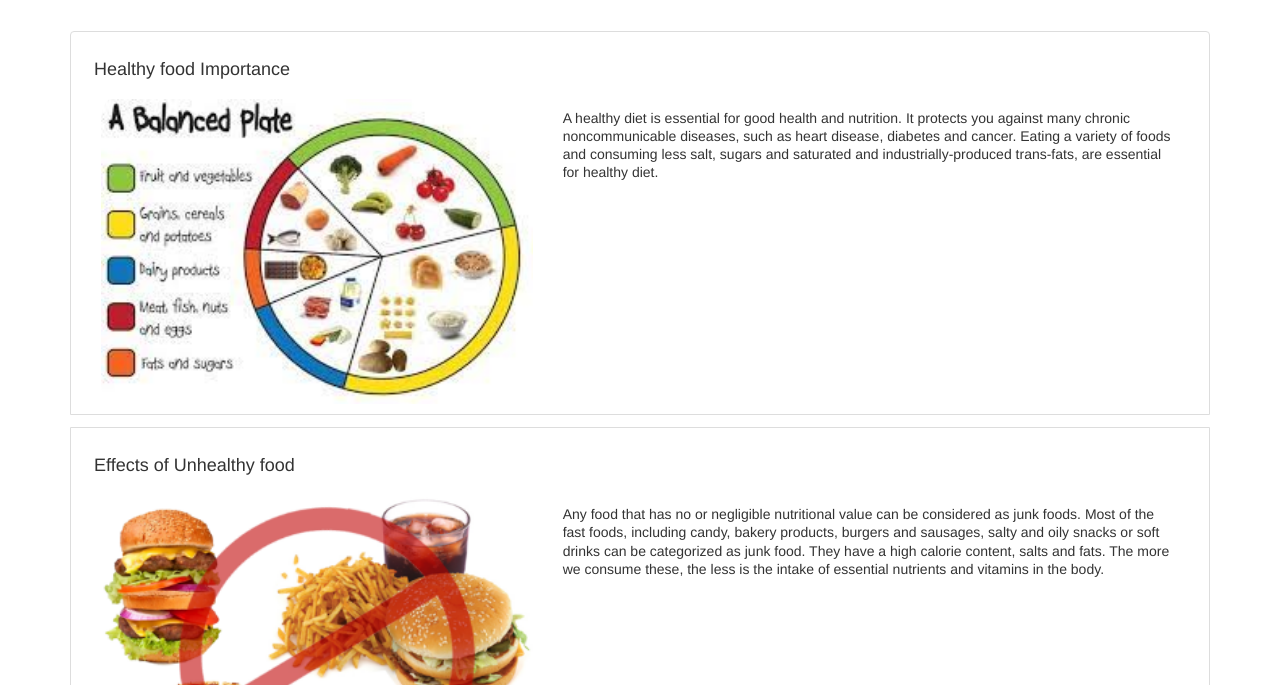
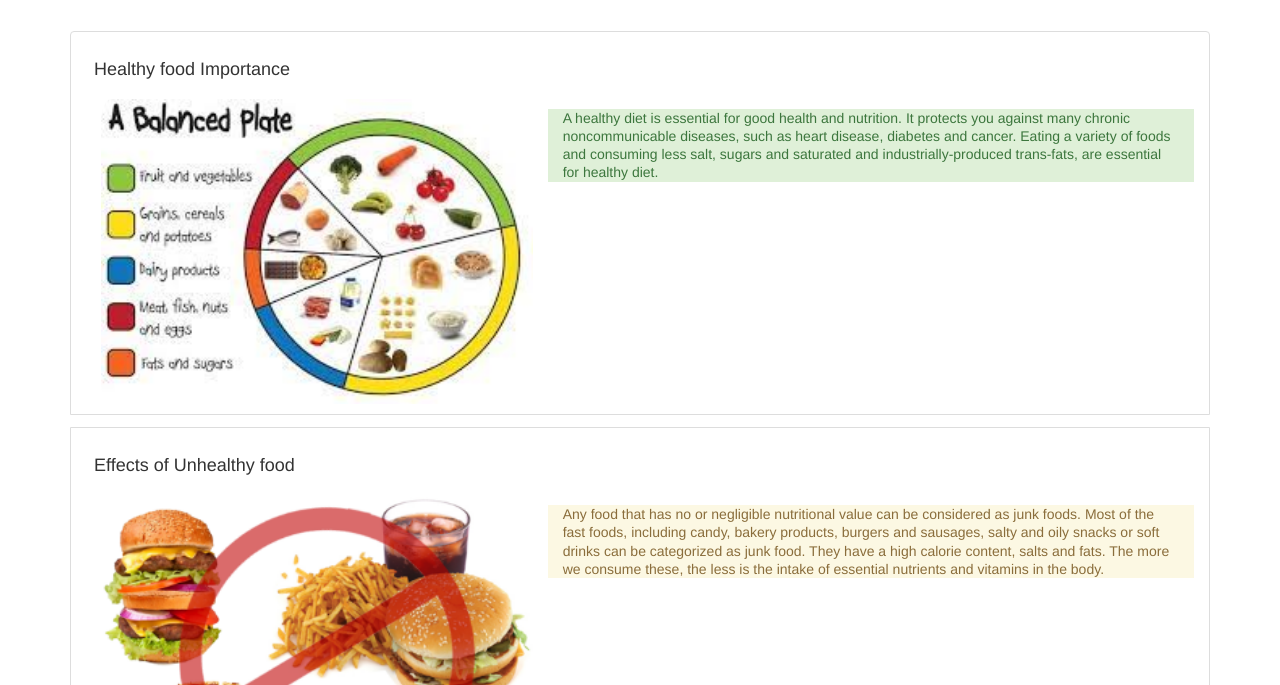
Before and after one commit to Renboou/food-good-and-bad, a plain HTML site: page index.html in a window 1280 px wide. Shown: the part 115-800 px from the top of the page. Drawn offline with nearby package versions, Linux system fonts and the light colour scheme.

Commit message:
Update index.html

```diff
--- a/index.html
+++ b/index.html
@@ -35,7 +35,7 @@
     <li class="list-group-item  col-lg-12 col-md-12 col-sm-12 col-xs-12 nutrition_li" >
       <h4>Healthy food Importance</h4>
       <img src="healthy.jpg" class="img-responsive col-lg-5 col-md-5 col-sm-5 col-xs-12" >
-      <p class="list-group-item-text col-lg-7 col-md-7 col-sm-7 col-xs-12" >A healthy diet is essential for good health and nutrition. It protects you against many chronic noncommunicable diseases, such as heart disease, diabetes and cancer. Eating a variety of foods and consuming less salt, sugars and saturated and industrially-produced trans-fats, are essential for healthy diet.</p>
+      <p class="list-group-item-text col-lg-7 col-md-7 col-sm-7 col-xs-12 list-group-item-success" >A healthy diet is essential for good health and nutrition. It protects you against many chronic noncommunicable diseases, such as heart disease, diabetes and cancer. Eating a variety of foods and consuming less salt, sugars and saturated and industrially-produced trans-fats, are essential for healthy diet.</p>
      </li>
 
        <!-- provide the bootstrap class "list-group-item-warning" along with
@@ -43,7 +43,7 @@
     <li class="list-group-item  col-lg-12 col-md-12 col-sm-12 col-xs-12 nutrition_li"  >
      <h4>Effects of Unhealthy food </h4>
      <img src="junk.png" class="img-responsive col-lg-5 col-md-5 col-sm-5 col-xs-12" >
-     <p class="list-group-item-text col-lg-7 col-md-7 col-sm-7 col-xs-12" >Any food that has no or negligible nutritional value can be considered as junk foods. Most of the fast foods, including candy, bakery products, burgers and sausages, salty and oily snacks or soft drinks can be categorized as junk food. They have a high calorie content, salts and fats. The more we consume these, the less is the intake of essential nutrients and vitamins in the body.</p>
+     <p class="list-group-item-text col-lg-7 col-md-7 col-sm-7 col-xs-12 list-group-item-warning" >Any food that has no or negligible nutritional value can be considered as junk foods. Most of the fast foods, including candy, bakery products, burgers and sausages, salty and oily snacks or soft drinks can be categorized as junk food. They have a high calorie content, salts and fats. The more we consume these, the less is the intake of essential nutrients and vitamins in the body.</p>
     </li>
 
 
```
